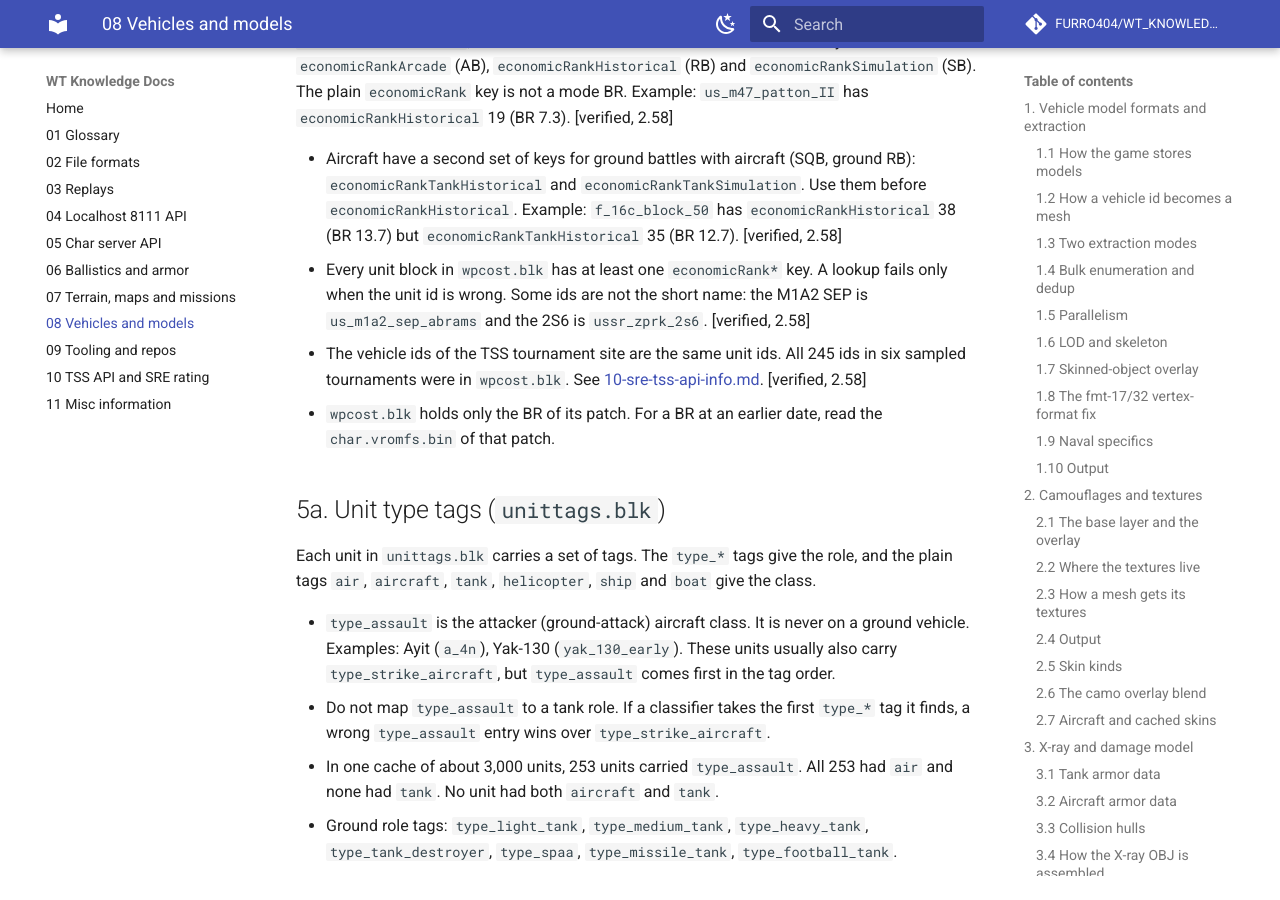
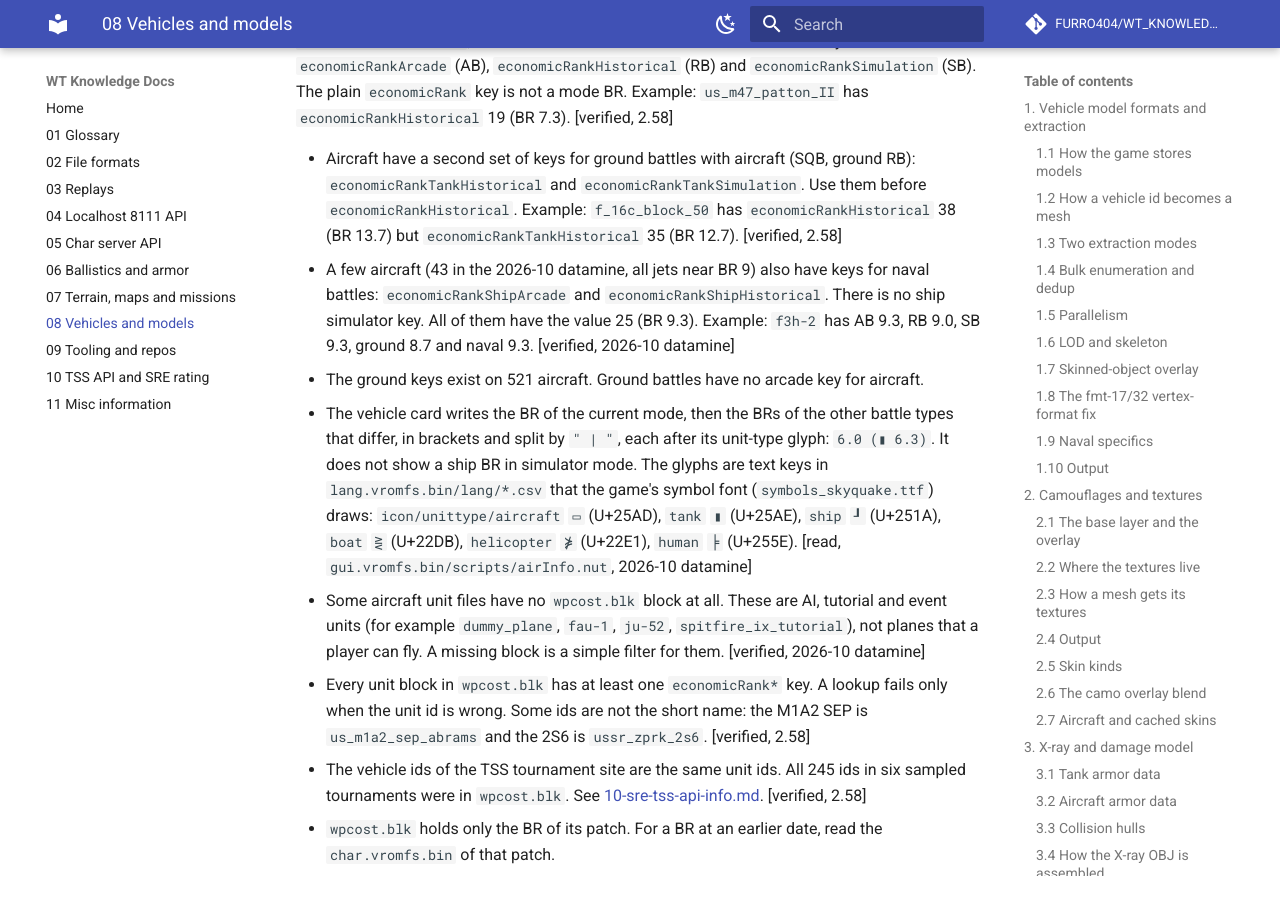
Before and after one commit to FURRO404/WT_KNOWLEDGE_DOCS, an MkDocs documentation site: the page built from docs/08-vehicles-and-models.md, in a window 1280 px wide and 900 px high, scrolled down 12298 px. Built offline with MkDocs 1.6.1 and Material for MkDocs 9.7.7, drawn with Linux system fonts in a browser that asks for light colours; comment, search, counter and statistics services are not loaded.

Commit message:
Add naval BR keys, vehicle card BR format and unit-type glyphs to chapter 08

```diff
--- a/docs/08-vehicles-and-models.md
+++ b/docs/08-vehicles-and-models.md
@@ -549,6 +549,25 @@ Example: `us_m47_patton_II` has `economicRankHistorical` 19 (BR 7.3).
   Use them before `economicRankHistorical`. Example: `f_16c_block_50` has
   `economicRankHistorical` 38 (BR 13.7) but `economicRankTankHistorical` 35
   (BR 12.7). [verified, 2.58]
+- A few aircraft (43 in the 2026-10 datamine, all jets near BR 9) also have
+  keys for naval battles: `economicRankShipArcade` and
+  `economicRankShipHistorical`. There is no ship simulator key. All of them
+  have the value 25 (BR 9.3). Example: `f3h-2` has AB 9.3, RB 9.0, SB 9.3,
+  ground 8.7 and naval 9.3. [verified, 2026-10 datamine]
+- The ground keys exist on 521 aircraft. Ground battles have no arcade key
+  for aircraft.
+- The vehicle card writes the BR of the current mode, then the BRs of the
+  other battle types that differ, in brackets and split by `" | "`, each after
+  its unit-type glyph: `6.0 (▮ 6.3)`. It does not show a ship BR in simulator
+  mode. The glyphs are text keys in `lang.vromfs.bin/lang/*.csv` that the
+  game's symbol font (`symbols_skyquake.ttf`) draws: `icon/unittype/aircraft`
+  `▭` (U+25AD), `tank` `▮` (U+25AE), `ship` `┚` (U+251A), `boat` `⋛`
+  (U+22DB), `helicopter` `⋡` (U+22E1), `human` `╞` (U+255E).
+  [read, `gui.vromfs.bin/scripts/airInfo.nut`, 2026-10 datamine]
+- Some aircraft unit files have no `wpcost.blk` block at all. These are AI,
+  tutorial and event units (for example `dummy_plane`, `fau-1`, `ju-52`,
+  `spitfire_ix_tutorial`), not planes that a player can fly. A missing block
+  is a simple filter for them. [verified, 2026-10 datamine]
 - Every unit block in `wpcost.blk` has at least one `economicRank*` key. A
   lookup fails only when the unit id is wrong. Some ids are not the short
   name: the M1A2 SEP is `us_m1a2_sep_abrams` and the 2S6 is `ussr_zprk_2s6`.
```
